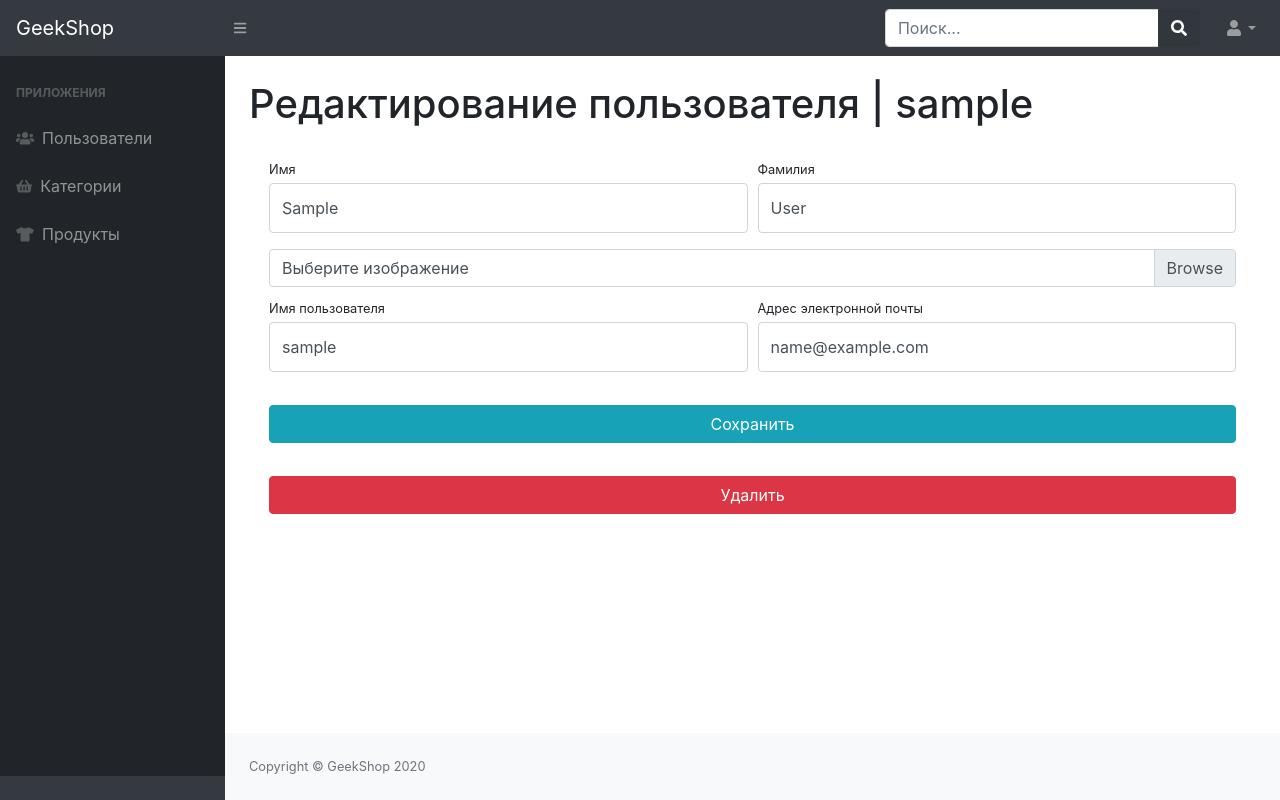
After one commit to varin1287/Django-Framework, a Django app: page /admin-staff/admins-user-update/1 in a window 1280 px wide. The commit adds this page. Run offline with Django 3.2, Linux system fonts and the light colour scheme; tables that the repository leaves empty hold one stand-in row (values such as "Sample post"); some libraries are stand-ins or nearby versions.

Commit message:
Добавленна update пользователя

```diff
--- a/adminapp/forms.py
+++ b/adminapp/forms.py
@@ -1,14 +1,23 @@
-from authapp.forms import UserRegisterForm
+from authapp.forms import UserRegisterForm, UserProfileForm
 from django import forms
-from authapp.models import User
+#from authapp.models import User
 
 class AdminUserRegisterForm(UserRegisterForm):
     avatar = forms.ImageField(widget=forms.FileInput())
 
-    class Meta:
-        model = User
-        fields = ('username', 'email', 'first_name', 'last_name', 'password1', 'password2', 'avatar', 'age')
+    # В UserRegisterForm есть все поля
+    #class Meta:
+    #    model = User
+    #    fields = ('username', 'email', 'first_name', 'last_name', 'password1', 'password2', 'avatar', 'age')
 
     def __init__(self, *args, **kwargs):
         super(AdminUserRegisterForm, self).__init__(*args, **kwargs)
         self.fields['avatar'].widget.attrs['class'] = 'custom-file-input'
+
+
+class AdminUserProfileForm(UserProfileForm):
+
+    def __init__(self, *args, **kwargs):
+        super(AdminUserProfileForm, self).__init__(*args, **kwargs)
+        self.fields['username'].widget.attrs['readonly'] = False
+        self.fields['email'].widget.attrs['readonly'] = False
--- /dev/null
+++ b/adminapp/templates/adminapp/admin_user_update_delete.html
@@ -0,0 +1,55 @@
+{% extends 'adminapp/base.html' %}
+
+{% block content %}
+     <h1 class="mt-4">Редактирование пользователя | {{ current_user }}</h1>
+                <div class="card-body">
+                    <form action="{% url 'admins:admins_user_update' current_user.id %}" method="post" enctype="multipart/form-data">
+                        {% csrf_token %}
+                        <div class="form-row">
+                            <div class="col-lg-6">
+                                <div class="form-group">
+                                    <label class="small mb-1" for="{{ form.first_name.id_for_label }}">Имя</label>
+                                    {{ form.first_name }}
+                                </div>
+                            </div>
+                            <div class="col-lg-6">
+                                <div class="form-group">
+                                    <label class="small mb-1" for="{{ form.last_name.id_for_label }}">Фамилия</label>
+                                    {{ form.last_name }}
+                                </div>
+                            </div>
+                        </div>
+                        <div class="form-row mb-2">
+                            <div class="col-lg-12">
+                                <div class="custom-file">
+                                    {{ form.avatar }}
+                                    <label class="custom-file-label" for="{{ form.avatar.id_for_label }}">
+                                    Выберите изображение
+                                    </label>
+                                </div>
+                            </div>
+                        </div>
+                        <div class="form-row">
+                            <div class="col-lg-6">
+                                <label class="small mb-1" for="{{ form.username.id_for_label }}">Имя пользователя</label>
+                                {{ form.username }}
+                            </div>
+                            <div class="col-lg-6">
+                                <label class="small mb-1" for="{{ form.email.id_for_label }}">Адрес электронной
+                                    почты</label>
+                                {{ form.email }}
+                            </div>
+                        </div>
+                        <div class="form-row">
+                            <div class="col-lg-12" style="margin-top: 33px;">
+                                <input class="btn btn-info btn-block" type="submit" value="Сохранить">
+                            </div>
+                        </div>
+                    </form>
+                    <div class="row">
+                        <div class="col-lg-12" style="margin-top: 33px;">
+                            <input class="btn btn-danger btn-block" type="submit" value="Удалить">
+                        </div>
+                    </div>
+                </div>
+{% endblock %}
--- a/adminapp/templates/adminapp/admins_user_read.html
+++ b/adminapp/templates/adminapp/admins_user_read.html
@@ -33,7 +33,7 @@
                                 <tbody>
                                 {% for user in users %}
                                      <tr>
-                                        <td><a href="admin-users-update-delete.html" style="color: dodgerblue">{{ user.username }}</a></td>
+                                        <td><a href="{% url 'admins:admins_user_update' user.id %}" style="color: dodgerblue">{{ user.username }}</a></td>
                                         <td>{{ user.first_name }}</td>
                                         <td>{{ user.last_name }}</td>
                                         <td>{{ user.email }}</td>
--- a/adminapp/urls.py
+++ b/adminapp/urls.py
@@ -1,6 +1,6 @@
 from django.urls import path
 
-from adminapp.views import index, admins_user_read, admins_user_create
+from adminapp.views import index, admins_user_read, admins_user_create, admins_user_update
 
 
 app_name = 'adminapp'
@@ -9,4 +9,5 @@ urlpatterns = [
     path('', index, name='index'),
     path('admins-user-read/', admins_user_read, name='admins_user_read'),
     path('admins-user-create/', admins_user_create, name='admins_user_create'),
+    path('admins-user-update/<int:id>', admins_user_update, name='admins_user_update'),
 ]
--- a/adminapp/views.py
+++ b/adminapp/views.py
@@ -2,7 +2,7 @@ from django.shortcuts import render, HttpResponseRedirect
 from django.urls import reverse
 
 from authapp.models import User
-from adminapp.forms import AdminUserRegisterForm
+from adminapp.forms import AdminUserRegisterForm, AdminUserProfileForm
 
 def index(request):
     return render(request, 'adminapp/index.html')
@@ -19,5 +19,19 @@ def admins_user_create(request):
             return HttpResponseRedirect(reverse('admins:admins_user_read'))
     else:
         form = AdminUserRegisterForm()
-    context = {'form': form, 'head': 'регистрация'}
+    context = {'form': form, }
     return render(request, 'adminapp/admin-users-create.html', context)
+
+def admins_user_update(request, id=None):
+    user = User.objects.get(id=id)
+    if request.method == 'POST':
+        form = AdminUserProfileForm(data=request.POST, files=request.FILES, instance=user)
+        if form.is_valid():
+            form.save()
+            return HttpResponseRedirect(reverse('admins:admins_user_read'))
+    else:
+        form = AdminUserProfileForm(instance=user)
+    context = {'current_user': user,
+               'form': form,
+               }
+    return render(request, 'adminapp/admin_user_update_delete.html', context)
```
